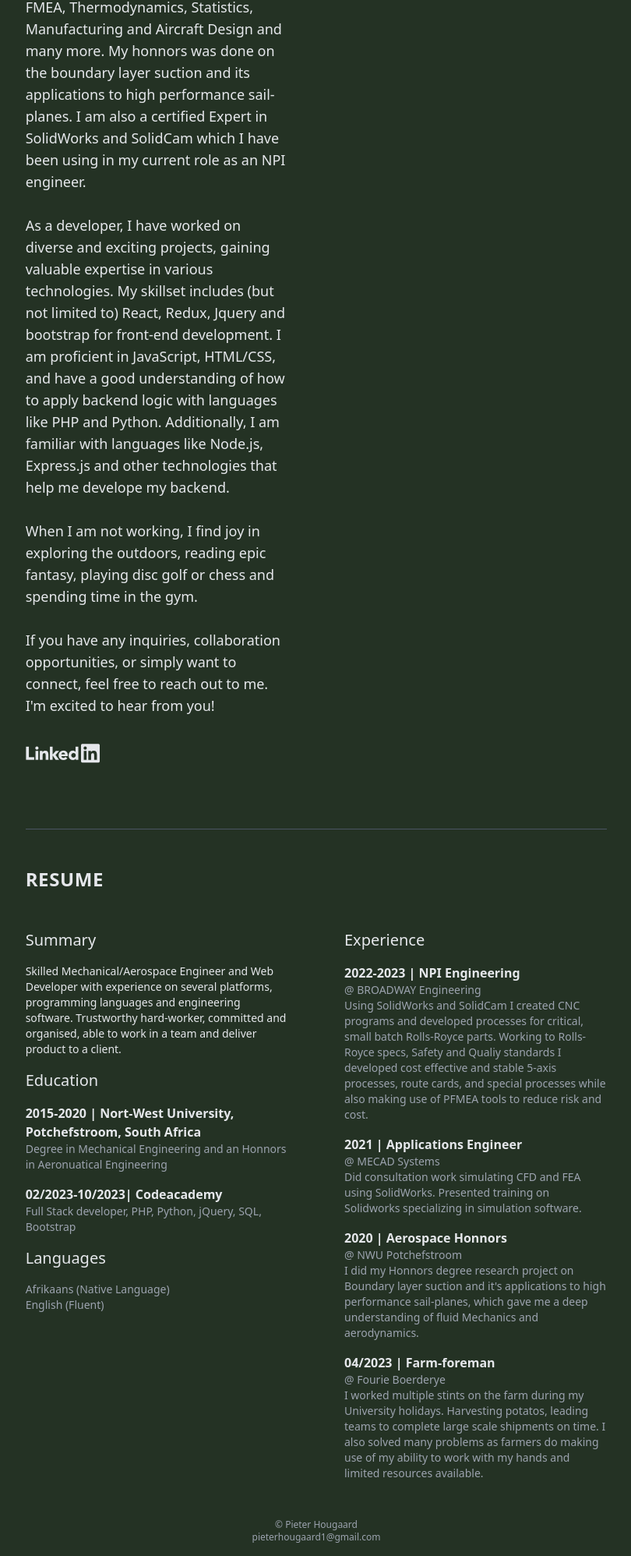
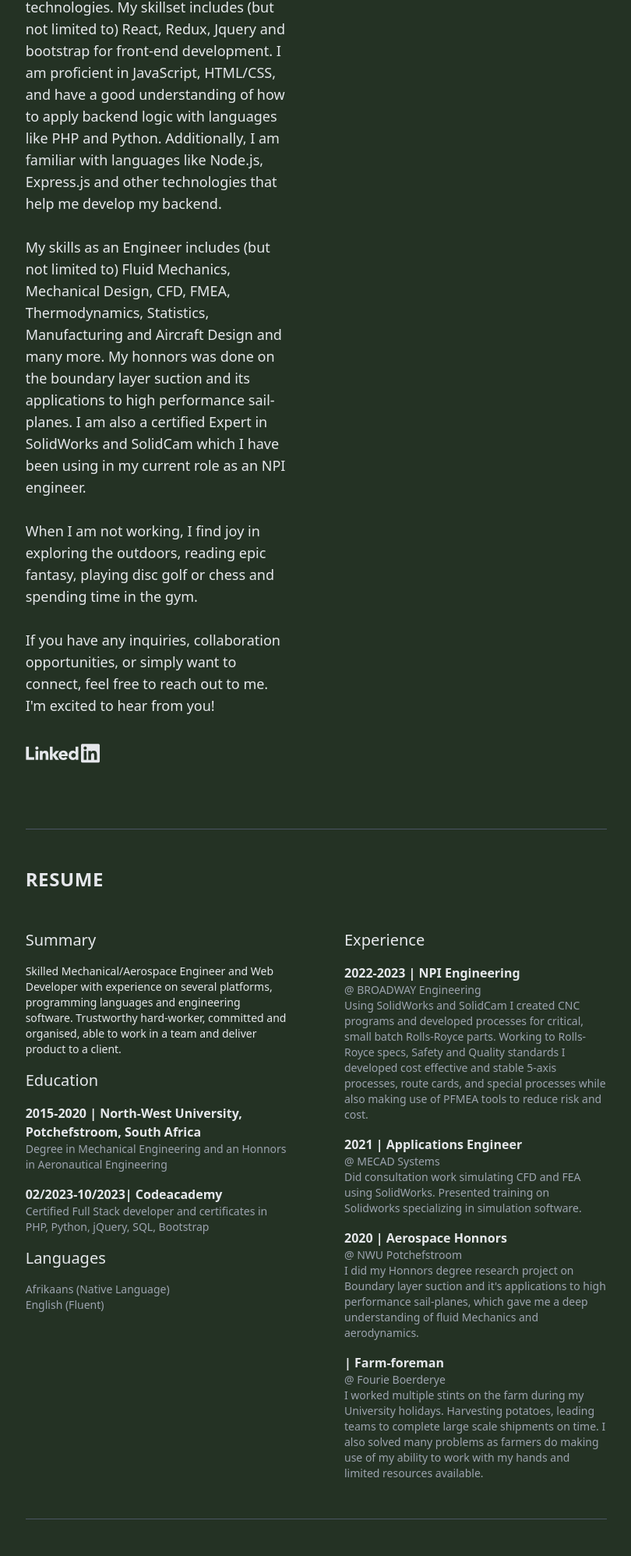
Before and after one commit to PieterHougaard/Portfolio, a website built with Vite: page index.html in a window 1280 px wide. Shown: the part 804-2800 px from the top of the page at 78% size, without its empty margins (234-1044 px from the left). Built offline with nearby package versions, Linux system fonts and the light colour scheme.

Commit message:
Update index.html

```diff
--- a/index.html
+++ b/index.html
@@ -5,7 +5,7 @@
     <meta http-equiv="X-UA-Compatible" content="IE=edge" />
     <meta name="viewport" content="width=device-width, initial-scale=1.0" />
     <meta name="description" content="Pieter Hougaard | Developer | Portfolio" />
-    <title>Pieter Hougaard | Multi-Skilled Engineer & Software eveloper</title>
+    <title>Pieter Hougaard | Multi-Skilled Engineer & Software Developer</title>
     <link
       rel="shortcut icon"
       type="image/x-icon"
@@ -30,7 +30,7 @@
       <h1 class="hidden md:block"><a href="#">Pieter-Hougaard.com</a></h1>
       <ol class="flex space-x-4">
         <li><a href="#">Home</a></li>
-        <li class=""><a href="#portfolio">Portfolio</a></li>
+        <li class=""><a href="#Resume">Resume</a></li>
         <li class=""><a href="#contact">Contact</a></li>
       </ol>
     </nav>
@@ -46,7 +46,7 @@
           <span class="block hero-h1-span">Pieter</span>
           <span class="block hero-h1-span">Hougaard</span>
         </h1>
-        <p class="text-white hero-p">Multi-Skilled Engineer & Software eveloper</p>
+        <p class="text-white hero-p">Multi-Skilled Engineer & Software Developer</p>
         <div class="flex gap-6 justify-center sm:justify-start">
           <button class="hover:text-gray-400 hero-button">
             <a
@@ -67,7 +67,7 @@
           </button>
         </div>
         <p class="text-xs text-gray-400 sm:text-left text-center w-full box hero-p">
-          Aerospace Engineering/ + NPI Engineering / + Design Engineering/ + DevOps
+          Aerospace Engineering/ + NPI Engineering / + DevOps / + Front-End
         </p>
       </div>
       <!-- right side -->
@@ -89,20 +89,24 @@
       >
         <p class="text-2xl tracking-wide font-bold uppercase mb-12">About</p>
         <p class="text-lg">
-          Hello! I'm Pieter, an Engineer based in Bristol, UK, also skilled as a Software Developer.
+          Hello! I'm Pieter, a South-African Engineer based in Bristol, UK, also skilled as a Software Developer.
           <br /><br />
-          My skills as an Engineer includes (but not limited to)
-          Fluid Mechanics,Mechanical Design, CFD, FMEA, Thermodynamics, Statistics,
-          Manufacturing and Aircraft Design and many more. My honnors was done on
-          the boundary layer suction and its applications to high performance sail-planes.
-          I am also a certified Expert in SolidWorks and SolidCam which I have been using in my current role as an NPI engineer.
-          <br /><br />
+
           As a developer, I have worked on diverse and exciting projects, gaining valuable
           expertise in various technologies. My skillset includes (but not limited to)
           React, Redux, Jquery and bootstrap for front-end development. I am proficient in
           JavaScript, HTML/CSS, and have a good understanding of how to apply backend logic
           with languages like PHP and Python. Additionally, I am familiar with languages
-          like Node.js, Express.js and other technologies that help me develope my backend.
+          like Node.js, Express.js and other technologies that help me develop my backend.
+
+
+          <br /><br />
+          My skills as an Engineer includes (but not limited to)
+          Fluid Mechanics, Mechanical Design, CFD, FMEA, Thermodynamics, Statistics,
+          Manufacturing and Aircraft Design and many more. My honnors was done on
+          the boundary layer suction and its applications to high performance sail-planes.
+          I am also a certified Expert in SolidWorks and SolidCam which I have been using
+          in my current role as an NPI engineer.
           <br /><br />
 
 
@@ -348,8 +352,8 @@
       <!-- resume -->
       <div
         class="border-b border-gray-600 col-span-full md:col-start-2 md:col-end-12 my-12"
-      ></div>
-      <h2 class="col-start-2 col-end-12 text-2xl tracking-wide font-bold uppercase mb-12">
+        id="Resume"></div>
+      <h2 class="col-start-2 col-end-12 text-2xl tracking-wide font-bold uppercase mb-12" >
         Resume
       </h2>
       <!-- left side -->
@@ -364,16 +368,16 @@
         </p>
         <p class="font-medium text-xl text-gray-200">Education</p>
         <div>
-          <p class="font-bold text-gray-200">2015-2020 | Nort-West University, Potchefstroom, South Africa</p>
+          <p class="font-bold text-gray-200">2015-2020 | North-West University, Potchefstroom, South Africa</p>
           <p class="text-sm text-gray-400">
-            Degree in Mechanical Engineering and an Honnors in Aeronuatical Engineering
+            Degree in Mechanical Engineering and an Honnors in Aeronautical Engineering
           </p>
         </div>
         <div>
           <p class="font-bold text-gray-200">
              02/2023-10/2023| Codeacademy
           </p>
-          <p class="text-sm text-gray-400">Full Stack developer, PHP, Python, jQuery, SQL, Bootstrap</p>
+          <p class="text-sm text-gray-400">Certified Full Stack developer and certificates in PHP, Python, jQuery, SQL, Bootstrap</p>
           <p class="text-sm"></p>
         </div>
         <p class="font-medium text-xl text-gray-200">Languages</p>
@@ -392,7 +396,7 @@
           <p class="text-sm text-gray-400">@ BROADWAY Engineering</p>
           <p class="text-sm text-gray-400">
             Using SolidWorks and SolidCam I created CNC programs and developed processes
-            for critical, small batch Rolls-Royce parts. Working to Rolls-Royce specs, Safety and Qualiy standards
+            for critical, small batch Rolls-Royce parts. Working to Rolls-Royce specs, Safety and Quality standards
             I developed cost effective and stable 5-axis processes, route cards, and special processes while also
             making use of PFMEA tools to reduce risk and cost.
           </p>
@@ -414,10 +418,10 @@
           </p>
         </div>
         <div>
-          <p class="font-bold text-gray-200">04/2023 | Farm-foreman</p>
+          <p class="font-bold text-gray-200"> | Farm-foreman</p>
           <p class="text-sm text-gray-400">@ Fourie Boerderye</p>
           <p class="text-sm text-gray-400">
-            I worked multiple stints on the farm during my University holidays. Harvesting potatos, leading teams to complete
+            I worked multiple stints on the farm during my University holidays. Harvesting potatoes, leading teams to complete
             large scale shipments on time. I also solved many problems as farmers do making use of my ability to work with my hands and limited resources available.
           </p>
         </div>
@@ -442,7 +446,7 @@
         </div> -->
       </div>
 
-      <!-- contact
+      <!-- contact -->
       <div
         class="border-b border-gray-600 col-span-full md:col-start-2 md:col-end-12 my-12"
         id="contact"
@@ -452,7 +456,7 @@
         <p class="md:text-sm text-xs max-w-md mx-auto text-gray-200">
           Let's talk about your project and how I can help you.
         </p>
-        <!-- form
+        <!-- form -->
         <div class="block p-2 max-w-md mr-auto ml-auto bg-prime">
           <form>
             <div class="form-group mb-6">
@@ -509,8 +513,8 @@
         class="col-start-2 col-end-12 text-xs text-gray-400 text-center pt-12 mb-2 copyright-p"
       >
         © Pieter Hougaard
-        <br/>
-        pieterhougaard1@gmail.com<span id="copyright"></span>
+
+        <span id="copyright"></span>
       </p>
     </div>
 
```
